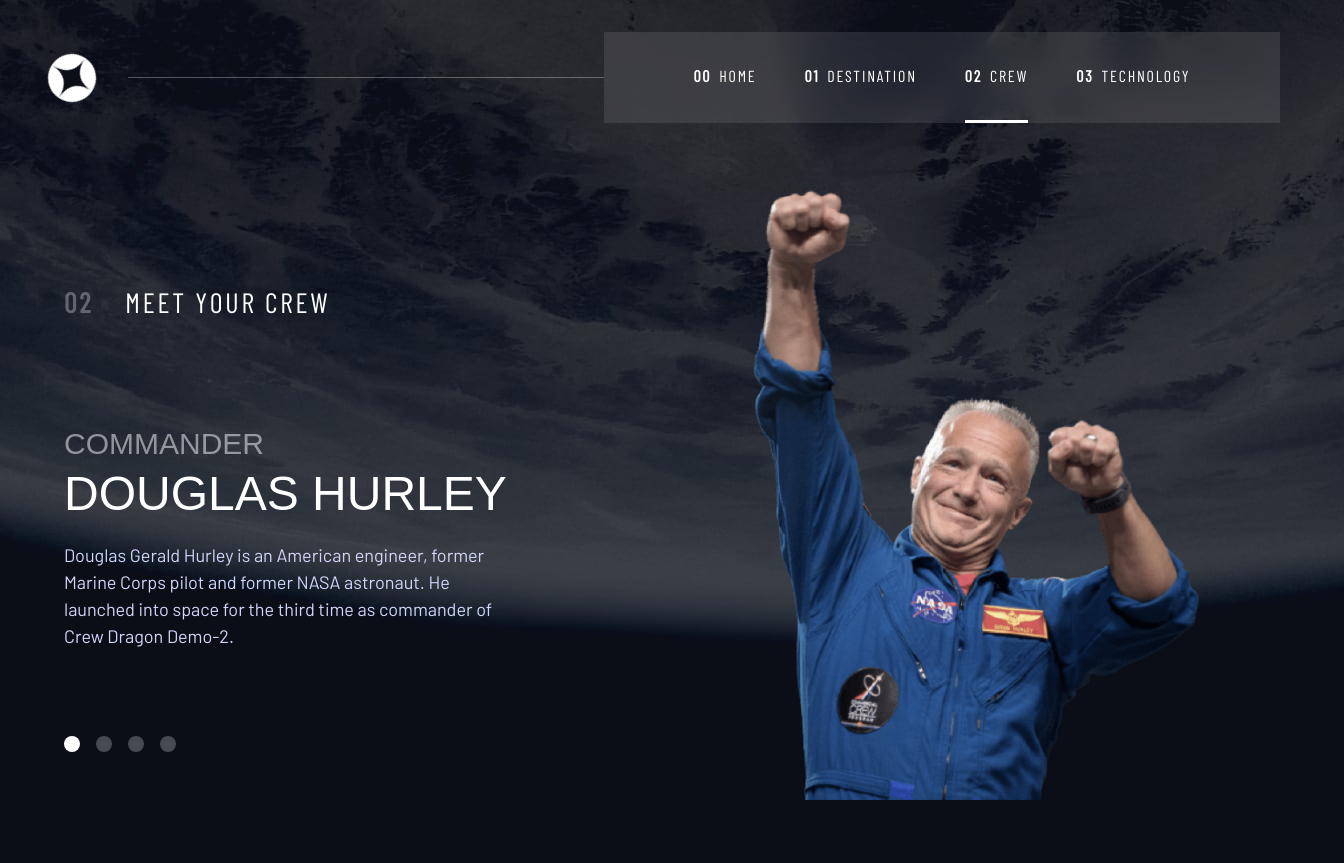
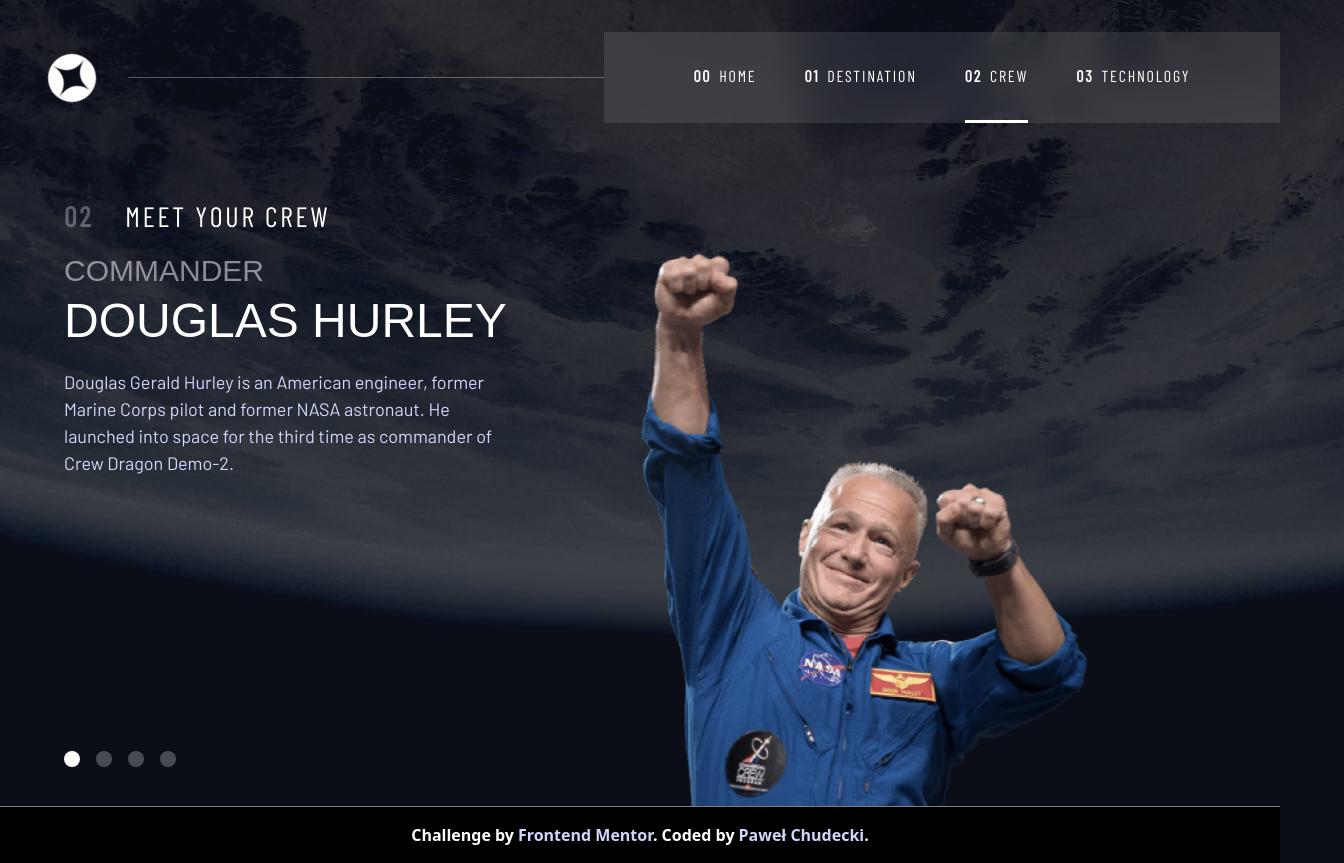
Before and after one commit to SoulRvr29/space-tourism-website, a Next.js app: page /crew in a window 1280 px wide. Shown: the whole page, 1344 px wide, since content can reach past the window. Before the commit the page ends 800 px from the top, so only its background shows below. Built offline with nearby package versions, Linux system fonts and the light colour scheme; a web font is replaced by a local one.

Commit message:
added footer

```diff
--- a/app/crew/page.tsx
+++ b/app/crew/page.tsx
@@ -13,7 +13,7 @@ export default function Destination() {
   const [id, setId] = useState(0);
 
   return (
-    <div className="flex flex-col justify-evenly max-[375px]:mt-0 mt-10 px-[clamp(20px,5vw,100px)] max-w-[1440px]">
+    <div className="flex flex-col justify-evenly max-[375px]:mt-0 mt-10 px-[clamp(20px,5vw,100px)] max-w-[1440px] ">
       <BackgroundImage section="crew" />
       <SectionHeader number="02" title="meet your crew" />
       <div className="grid grid-cols-2 justify-center max-md:grid-cols-1 max-md:self-center  ">
@@ -30,10 +30,10 @@ export default function Destination() {
             {crew[id].bio}
           </p>
         </section>{" "}
-        <div className="max-[375px]:order-1 absolute bottom-12 left-0 w-full max-md:static ml-[clamp(20px,5vw,100px)] max-md:ml-0">
+        <div className="max-[375px]:order-1 absolute bottom-24 left-0 max-md:static ml-[clamp(20px,5vw,100px)] max-md:ml-0">
           <CrewNav setId={setId} />
         </div>
-        <section className="max-w-md max-lg:max-w-sm max-md:px-10 max-md:mt-10 max-[375px]:border-b max-[375px]:border-white max-[375px]:border-opacity-10 max-[375px]:mb-6 max-md:static absolute bottom-0 right-20 max-lg:right-0 ">
+        <section className="max-w-md max-lg:max-w-sm max-md:px-10 max-md:mt-10 max-[375px]:border-b max-[375px]:border-white max-[375px]:border-opacity-10 max-[375px]:mb-6 max-md:static  bottom-0 right-20 max-lg:right-0 ">
           <Image
             src={crew[id].images.png}
             width={500}
--- a/app/destination/page.tsx
+++ b/app/destination/page.tsx
@@ -14,7 +14,7 @@ export default function Destination() {
   const [id, setId] = useState(0);
 
   return (
-    <div className="flex flex-col mt-10 px-10 max-[375px]:mt-0">
+    <div className="flex flex-col mt-10 px-10 max-[375px]:mt-0 mb-16">
       <BackgroundImage section="destination" />
       <SectionHeader number="01" title="pick your destination" />
       <div className="grid grid-cols-2 gap-[clamp(10px,8vw,130px)] justify-center max-md:grid-cols-1 max-md:self-center mt-10 max-sm:mt-0">
--- a/app/layout.tsx
+++ b/app/layout.tsx
@@ -4,6 +4,7 @@ import "./globals.css";
 import Nav from "../components/MainNav";
 import Logo from "@/components/Logo";
 import { SpeedInsights } from "@vercel/speed-insights/next";
+import Footer from "@/components/Footer";
 
 const bellefair = Bellefair({
   subsets: ["latin"],
@@ -46,6 +47,7 @@ export default function RootLayout({
         </header>
         <div className="z-10 grid">{children}</div>
         <SpeedInsights />
+        <Footer />
       </body>
     </html>
   );
--- a/app/page.tsx
+++ b/app/page.tsx
@@ -29,7 +29,7 @@ export default function Home() {
   };
 
   return (
-    <div className="relative justify-center max-[375px]:justify-start flex flex-col gap-52">
+    <div className="relative justify-center max-[375px]:justify-start flex flex-col gap-52 mb-10">
       <BackgroundImage section="home" />
 
       <main className="flex justify-evenly items-end px-20 max-md:px-6 gap-10 max-md:flex-col max-md:items-center">
--- a/app/technology/page.tsx
+++ b/app/technology/page.tsx
@@ -13,7 +13,7 @@ export default function Destination() {
   const [id, setId] = useState(0);
 
   return (
-    <div className="flex flex-col max-[375px]:mt-0 mt-10 px-[clamp(20px,5vw,80px)] max-lg:px-0">
+    <div className="flex flex-col max-[375px]:mt-0 mt-10 px-[clamp(20px,5vw,80px)] max-lg:px-0 mb-10">
       <BackgroundImage section="technology" />
       <div className="max-lg:ml-10 max-lg:mb-6 max-[375px]:mx-auto max-[375px]:mb-0">
         <SectionHeader number="03" title="space launch 101" />
--- /dev/null
+++ b/components/Footer.tsx
@@ -0,0 +1,25 @@
+const Footer = () => {
+  return (
+    <footer className="absolute bottom-0 left-0 text-center font-bold text-base max-sm:text-xs text-white p-4 max-sm:p-2 border-t border-white border-opacity-50 z-30 w-full  bg-black ">
+      Challenge by
+      <a
+        className="text-text-light-blue hover:text-yellow-100 ml-1 hover:underline"
+        href="https://www.frontendmentor.io/challenges/space-tourism-multipage-website-gRWj1URZ3"
+        target="_blank"
+      >
+        Frontend Mentor
+      </a>
+      . Coded by
+      <a
+        className="text-text-light-blue hover:text-yellow-100 ml-1 hover:underline"
+        href="https://www.frontendmentor.io/profile/SoulRvr29"
+        target="_blank"
+      >
+        Paweł Chudecki
+      </a>
+      .
+    </footer>
+  );
+};
+
+export default Footer;
```
